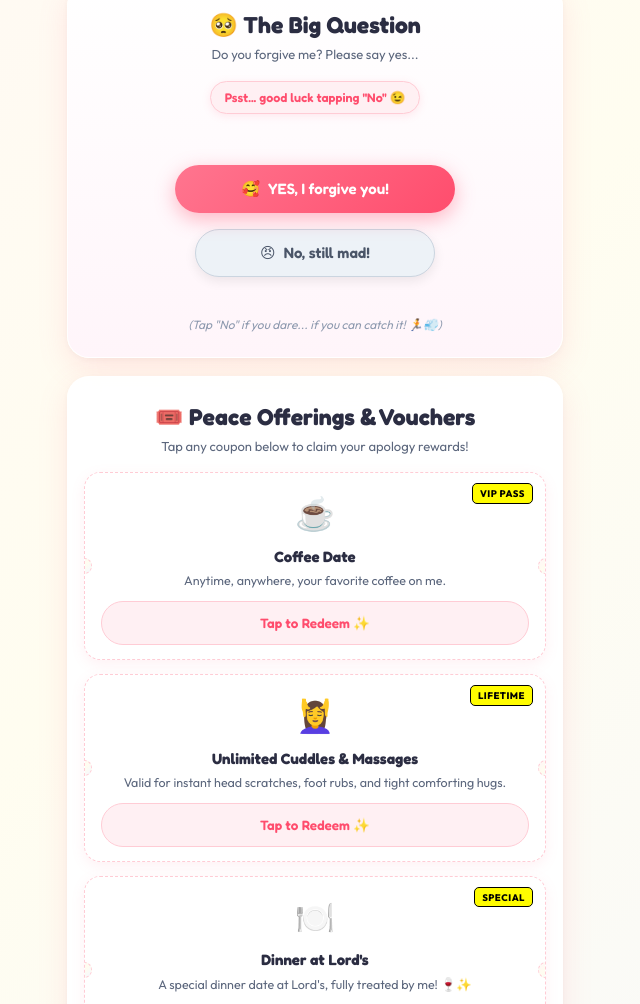
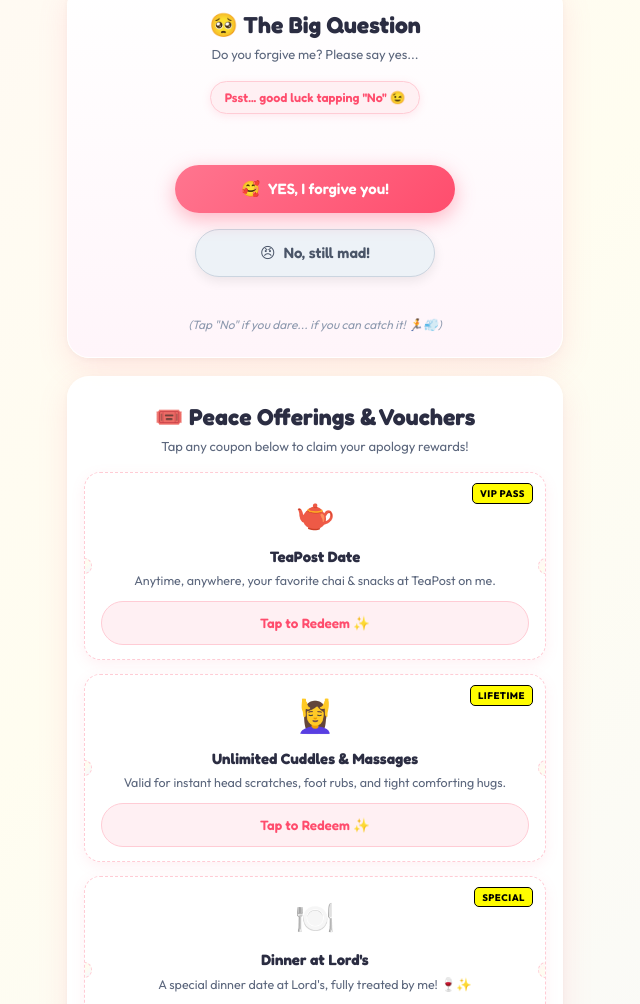
Before and after one commit to 489R5N/im-sorry, a plain HTML site: page index.html in a window 1280 px wide. Shown: the part 928-1932 px from the top of the page, without its empty margins (325-965 px from the left). Drawn offline with nearby package versions, Linux system fonts and the light colour scheme.

Commit message:
Update Case #69 and TeaPost Date from README updates

```diff
--- a/index.html
+++ b/index.html
@@ -53,7 +53,7 @@
           <span class="snap-time">Just now</span>
         </div>
         <p class="snap-noti-msg">
-          <strong>⚠️ Case #007:</strong> Leaving <span class="recipient-name">My Beautiful Girl</span> on delivered is a
+          <strong>⚠️ Case #69:</strong> Leaving <span class="recipient-name">My Beautiful Girl</span> on delivered is a
           federal crime 🥺
         </p>
       </div>
@@ -189,9 +189,9 @@
           <div class="ticket-notch notch-left"></div>
           <div class="ticket-notch notch-right"></div>
           <div class="coupon-badge">VIP PASS</div>
-          <div class="coupon-icon">☕</div>
-          <h3>Coffee Date</h3>
-          <p>Anytime, anywhere, your favorite coffee on me.</p>
+          <div class="coupon-icon">🫖</div>
+          <h3>TeaPost Date</h3>
+          <p>Anytime, anywhere, your favorite chai & snacks at TeaPost on me.</p>
           <button class="claim-btn">Tap to Redeem ✨</button>
         </div>
 
```
Also changed, not shown: 1 other file.
